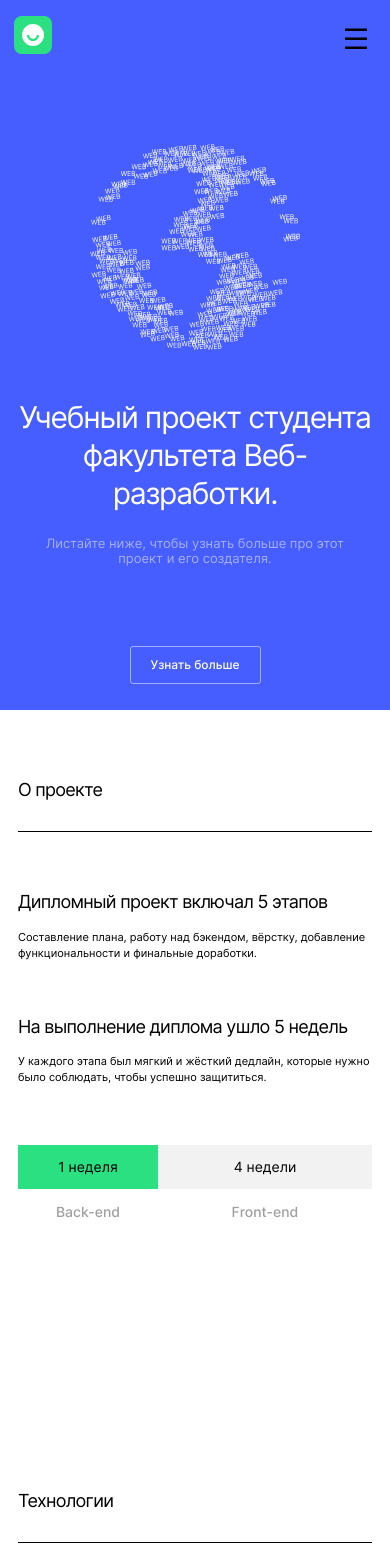
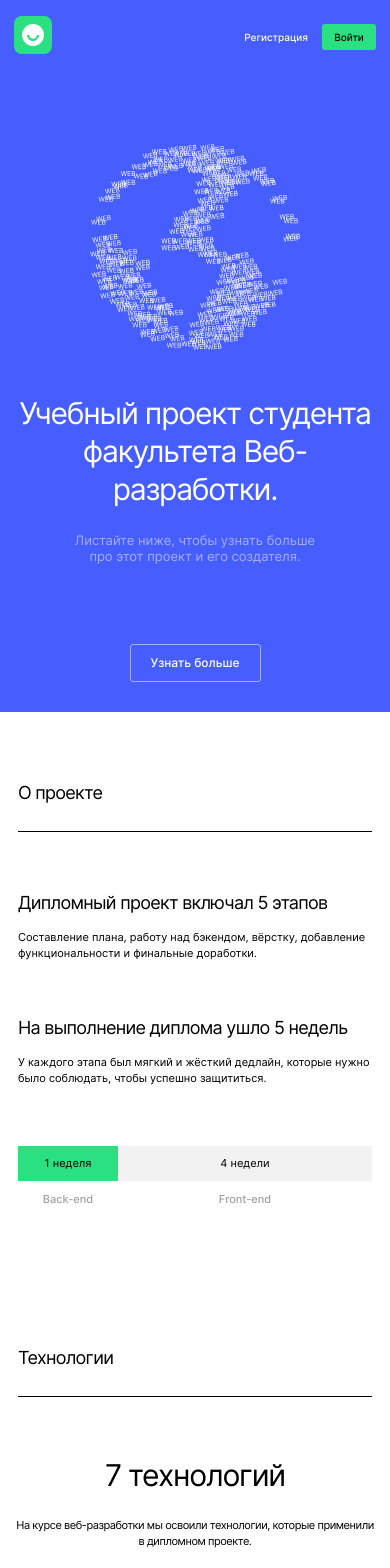
Before and after one commit to keeonezy/movies-explorer-frontend, a React (Create React App) app: page / in a window 390 px wide. Shown: the top 1568 px of the page. Built offline with nearby package versions, Linux system fonts and the light colour scheme.

Commit message:
refactor main page for perfect pixel

```diff
--- a/src/components/AboutMe/AboutMe.jsx
+++ b/src/components/AboutMe/AboutMe.jsx
@@ -12,7 +12,7 @@ function AboutMe() {
                 <div className="about-me__container-left">
                     <h3 className="about-me__title-info">Александр</h3>
                     <p className="about-me__description-info">Фронтенд-разработчик, 24 года</p>
-                    <p className="about-me__description">Я родился в Оренбурге, закончил факультет экономики ОГУ. Я люблю слушать музыку. Отдыхать от суеты люблю в кино. Начать изучать фронтенд разработку в 2022 году. Уже прошел 1 год с того момента, я получил новые навыки. Теперь их использую</p>
+                    <p className="about-me__description">Закончил университетский колледж ОГУ. Я люблю слушать музыку. Отдыхать от суеты люблю в кино. В свободное время кататься на велосипеде или самокате. Начать изучать фронтенд разработку в 2022 году. Уже прошел 1 год с того момента, я получил новые навыки. Теперь их использую для реализации веб сайтов</p>
                     <a href="https://github.com/keeonezy" target="_black" className="about-me__button link">Github</a>
                 </div>
                 <img src={studentAvatar} alt="Студент" className="about-me__image" />
--- a/src/components/AboutProject/AboutProject.css
+++ b/src/components/AboutProject/AboutProject.css
@@ -1,12 +1,10 @@
 .about-project {
-    margin: 0 auto;
+    margin: 110px auto 110px;
     max-width: 1140px;
-    min-height: 608px;
 }
 
 .about-project__info {
-    margin-top: 110px;
-    min-height: 51px;
+    padding-bottom: 28px;
     border-bottom: 1px solid black;
 }
 
@@ -22,6 +20,7 @@
     margin-top: 70px;
     display: flex;
     justify-content: space-between;
+    gap: 50px;
 }
 
 .about-project__title-time {
@@ -50,11 +49,19 @@
 .about-project__progess-left {
     background: #2BE080;
     width: 100%;
+    height: 36px;
+    display: flex;
+    justify-content: center;
+    align-items: center;
 }
 
 .about-project__progess-right {
     background: #F2F2F2;
     width: 100%;
+    height: 36px;
+    display: flex;
+    justify-content: center;
+    align-items: center;
 }
 
 .about-project__progress-text {
@@ -65,6 +72,7 @@
 }
 
 .about-project__progress-name {
+    margin: 0;
     color: #A0A0A0;
     text-align: center;
     font-size: 14px;
@@ -77,21 +85,24 @@
     max-width: 228px;
     display: flex;
     flex-direction: column;
+    gap: 14px;
 }
 
 .about-project__progress-xl {
     width: 100%;
     display: flex;
     flex-direction: column;
+    gap: 14px;
 }
 
 @media screen and (max-width: 1140px) {
+
     .about-project {
-        min-height: 585px;
+        margin: 90px auto 90px;
     }
 
     .about-project__info {
-        margin: 90px 50px 0;
+        margin: 0 50px 0;
     }
 
     .about-project__container-time {
@@ -116,12 +127,13 @@
 }
 
 @media screen and (max-width: 740px) {
+
     .about-project {
-        min-height: 641px;
+        margin: 70px auto 69px;
     }
 
     .about-project__info {
-        margin: 70px 18px 0;
+        margin: 0 18px 0;
     }
 
     .about-project__title {
@@ -149,4 +161,33 @@
     .about-project__container-progess {
         margin: 60px 18px 0;
     }
+
+    .about-project__progess-left {
+        height: 35px;
+    }
+
+    .about-project__progess-right {
+        height: 35px;
+    }
+
+    .about-project__progress-text {
+        font-size: 11px;
+    }
+
+    .about-project__progess-right {
+        font-size: 11px;
+    }
+
+    .about-project__progress-l {
+        max-width: 100px;
+        gap: 10px;
+    }
+
+    .about-project__progress-xl {
+        gap: 10px;
+    }
+
+    .about-project__progress-name {
+        font-size: 11px;
+    }
 }
--- a/src/components/App/App.css
+++ b/src/components/App/App.css
@@ -1,6 +1,7 @@
 .body {
     font-family: "Inter", Arial, sans-serif;
     font-style: normal;
+    line-height: normal;
 }
 
 .page {
--- a/src/components/Footer/Footer.css
+++ b/src/components/Footer/Footer.css
@@ -49,21 +49,21 @@
 @media screen and (max-width: 1140px) {
     .footer {
         min-height: 172px;
+        background-color: white;
     }
 
     .footer__info {
-        margin: 0 50px;
+        margin: 0 30px;
     }
 
     .footer__navigation {
-        margin: 20px 50px 0;
+        margin: 20px 30px 0;
     }
 }
 
 @media screen and (max-width: 740px) {
     .footer {
         min-height: 253px;
-        background-color: white;
     }
 
     .footer__info {
--- a/src/components/Header/Header.css
+++ b/src/components/Header/Header.css
@@ -125,13 +125,26 @@
     .header__profile {
         display: none;
     }
+}
 
+@media screen and (max-width: 740px) {
     .header__container {
         margin: 0 14px;
     }
 
     .header__container-right {
         gap: 14px;
-        display: none;
+    }
+
+    .header__signup {
+        font-size: 10px;
+        line-height: 16px;
+    }
+
+    .header__signin {
+        width: 54px;
+        height: 26px;
+        font-size: 10px;
+        line-height: 16px;
     }
 }
--- a/src/components/Header/Header.jsx
+++ b/src/components/Header/Header.jsx
@@ -1,7 +1,6 @@
 import "./Header.css";
 import { useLocation } from "react-router-dom";
 import { Navigation } from "../Navigation/Navigation";
-import headerMenu from "../../images/header-menu.svg";
 
 function Header() {
     const pathname = useLocation().pathname;
@@ -10,7 +9,6 @@ function Header() {
         <header className={`header ${pathname === "/" ? "header__offer" : ""}`}>
             <div className="header__container">
                 <Navigation />
-                <img src={headerMenu} alt="Иконка меню" className="header__menu" />
             </div>
         </header>
     )
--- a/src/components/Navigation/Navigation.jsx
+++ b/src/components/Navigation/Navigation.jsx
@@ -2,6 +2,7 @@ import "./Navigation.css";
 import logo from "../../images/logo.svg";
 import headerProfile from "../../images/header-profile.svg";
 import { Link, useLocation, NavLink } from "react-router-dom";
+import headerMenu from "../../images/header-menu.svg";
 
 function Navigation({ loggedIn }) {
     const pathname = useLocation().pathname;
@@ -38,6 +39,8 @@ function Navigation({ loggedIn }) {
                         <p className="header__profile-text">Аккаунт</p>
                         <img src={headerProfile} alt="Иконка профиля" className="header__profile-image" />
                     </NavLink >
+
+                    <img src={headerMenu} alt="Иконка меню" className="header__menu" />
                 </>
             )}
         </>
--- a/src/components/Portfolio/Portfolio.jsx
+++ b/src/components/Portfolio/Portfolio.jsx
@@ -7,15 +7,15 @@ function Portfolio() {
             <h3 className="portfolio__title-portfolio">Портфолио</h3>
 
             <div>
-                <a className="portfolio__portfolio link" href="https://keeonezy.github.io/how-to-learn/index.html" target="_black">
+                <a className="portfolio__link link" href="https://keeonezy.github.io/how-to-learn/index.html" target="_black">
                     <p className="portfolio-portfolio-description">Статичный сайт</p>
                     <img src={studentArrow} alt="Стрелка для перехода" className="portfolio__arrow" />
                 </a>
-                <a className="portfolio__portfolio link" href="https://keeonezy.github.io/russian-travel/index.html" target="_black">
+                <a className="portfolio__link link" href="https://keeonezy.github.io/russian-travel/index.html" target="_black">
                     <p className="portfolio-portfolio-description">Адаптивный сайт</p>
                     <img src={studentArrow} alt="Стрелка для перехода" className="portfolio__arrow" />
                 </a>
-                <a className="portfolio__portfolio link" href="https://keeonezy.github.io/mesto-react/index.html" target="_black">
+                <a className="portfolio__link link" href="https://keeonezy.github.io/mesto-react/index.html" target="_black">
                     <p className="portfolio-portfolio-description">Одностраничное приложение</p>
                     <img src={studentArrow} alt="Стрелка для перехода" className="portfolio__arrow" />
                 </a>
--- a/src/components/Promo/Promo.css
+++ b/src/components/Promo/Promo.css
@@ -1,15 +1,15 @@
 .promo {
     background: #465DFF;
-    min-height: 648px;
 }
 
 .promo__container {
     margin: 0 auto;
-    min-height: 648px;
+    align-items: self-start;
+    padding-top: 75px;
+    padding-bottom: 75px;
     max-width: 1140px;
     display: flex;
     justify-content: space-between;
-    align-items: center;
 }
 
 .promo__title {
@@ -47,14 +47,12 @@
 }
 
 @media screen and (max-width: 1140px) {
-    .promo {
-        min-height: 850px;
-    }
 
     .promo__container {
         padding-top: 140px;
         min-height: 0px;
         flex-direction: column-reverse;
+        align-items: center;
     }
 
     .promo__title {
@@ -75,13 +73,11 @@
 }
 
 @media screen and (max-width: 740px) {
-    .promo {
-        min-height: 636px;
-    }
 
     .promo__container {
         margin: 0 10px;
         padding-top: 70px;
+        padding-bottom: 30px;
     }
 
     .promo__image {
@@ -90,6 +86,7 @@
     }
 
     .promo__title {
+        margin-top: 44px;
         font-size: 30px;
         line-height: 38px;
         letter-spacing: -1.2px;
@@ -97,6 +94,7 @@
 
     .promo__description {
         margin: 24px auto 0;
+        max-width: 260px;
     }
 
     .promo__button {
--- a/src/components/Techs/Techs.css
+++ b/src/components/Techs/Techs.css
@@ -1,6 +1,6 @@
 .techs {
     background: #F5F5F5;
-    min-height: 625px;
+    padding: 100px 0;
 }
 
 .techs__container {
@@ -9,8 +9,7 @@
 }
 
 .techs__info {
-    padding-top: 110px;
-    min-height: 51px;
+    padding-bottom: 28px;
     border-bottom: 1px solid black;
 }
 
@@ -34,8 +33,9 @@
 }
 
 .techs__description {
-    margin: 0;
+    margin: 0 auto;
     margin-top: 26px;
+    max-width: 460px;
     color: #000;
     text-align: center;
     font-size: 14px;
@@ -73,12 +73,11 @@
 
 @media screen and (max-width: 1140px) {
     .techs {
-        min-height: 567px;
+        padding: 90px 0;
     }
 
     .techs__info {
         margin: 0 50px;
-        padding-top: 90px;
     }
 
     .techs__title-info {
@@ -93,17 +92,28 @@
         min-width: 84px;
         min-height: 57px;
     }
+
+    .techs__description {
+        margin-top: 22px;
+        font-size: 12px;
+        line-height: 18px;
+        letter-spacing: -0.48px;
+    }
+
+    .techs__element-desc {
+        font-size: 12px;
+        letter-spacing: -0.48px;
+    }
 }
 
 @media screen and (max-width: 740px) {
     .techs {
-        min-height: 651px;
+        padding: 70px 0 70px;
         background-color: white;
     }
 
     .techs__info {
         margin: 0 18px;
-        padding-top: 70px;
     }
 
     .techs__title {
@@ -114,6 +124,7 @@
     .techs__title-info {
         margin-top: 60px;
         font-size: 30px;
+        line-height: normal;
         letter-spacing: -1.2px;
     }
 
```
Also changed, not shown: src/components/AboutMe/AboutMe.css (+11 -6 lines), src/components/Portfolio/Portfolio.css (+32 -8 lines).
